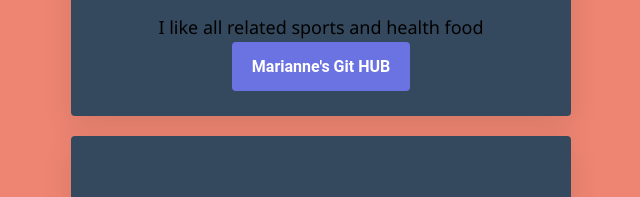
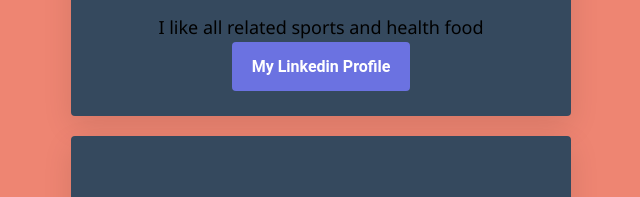
Before and after one commit to marisnner7/profile, a plain HTML site: page index.html in a window 1280 px wide. Shown: the part 329-526 px from the top of the page, 319-959 px from the left. Drawn offline with Linux system fonts and the light colour scheme.

Commit message:
linkedn add

```diff
--- a/index.html
+++ b/index.html
@@ -14,7 +14,7 @@
         <h1> Hello, I'm Marianne Aguiar </h1>
         <img class="img-circle" src="images/foto perfil.jpeg" alt="marianne's foto">
         <p> I like all related sports and health food</p>
-        <a class="btn-icon" href="https://github.com/marisnner7">Marianne's Git HUB</a>
+        <a class="btn-icon" href="https://www.linkedin.com/in/marianne-aguiar-51054031/">My Linkedin Profile</a>
       </div>
       <div class="card-dark-blue">
         <h2>Follow Me</h2>
```
